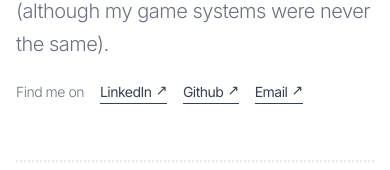
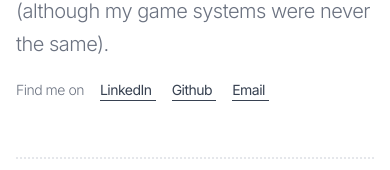
Before and after one commit to keilmart/portfolioV3, a Next.js app: page /about in a window 390 px wide. Shown: the part 601-771 px from the top of the page. Built offline with nearby package versions, Linux system fonts and the light colour scheme.

Commit message:
small change to arrow

```diff
--- a/components/Footer/Footer.js
+++ b/components/Footer/Footer.js
@@ -18,7 +18,7 @@ const Footer = () => {
               className="py-1 mb-1 leading-snug hover:text-syncWave hover:border-b hover:border-syncWave hover:bg-gray-100 dark:hover:bg-transparent"
             >
               <span>
-                Email Me! <span>↗</span>
+                Email Me! <span className="hidden sm:inline-block">↗</span>
               </span>
             </a>
           </div>
--- a/pages/about.js
+++ b/pages/about.js
@@ -29,7 +29,7 @@ const ExternalLink = ({ href, title }) => {
       className="flex items-center mt-1 text-sm border-b border-gray-700 text-secondary hover:text-syncWave hover:border-syncWave hover:bg-gray-100 dark:hover:bg-transparent dark:text-slate-200 dark:border-slate-200 dark:hover:text-syncWave dark:hover:border-syncWave"
     >
       <span className="mr-1">{title}</span>
-      <span className="mb-1 leading-snug">↗</span>
+      <span className="hidden mb-1 leading-snug sm:block">↗</span>
     </a>
   );
 };
```
